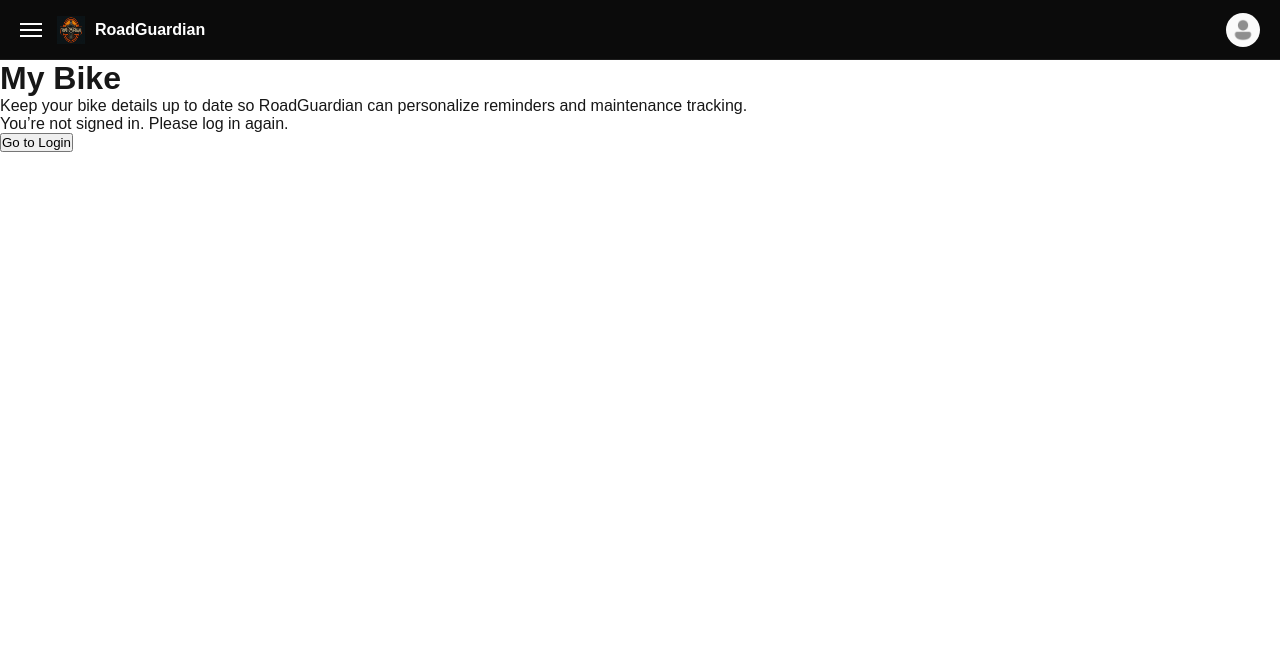
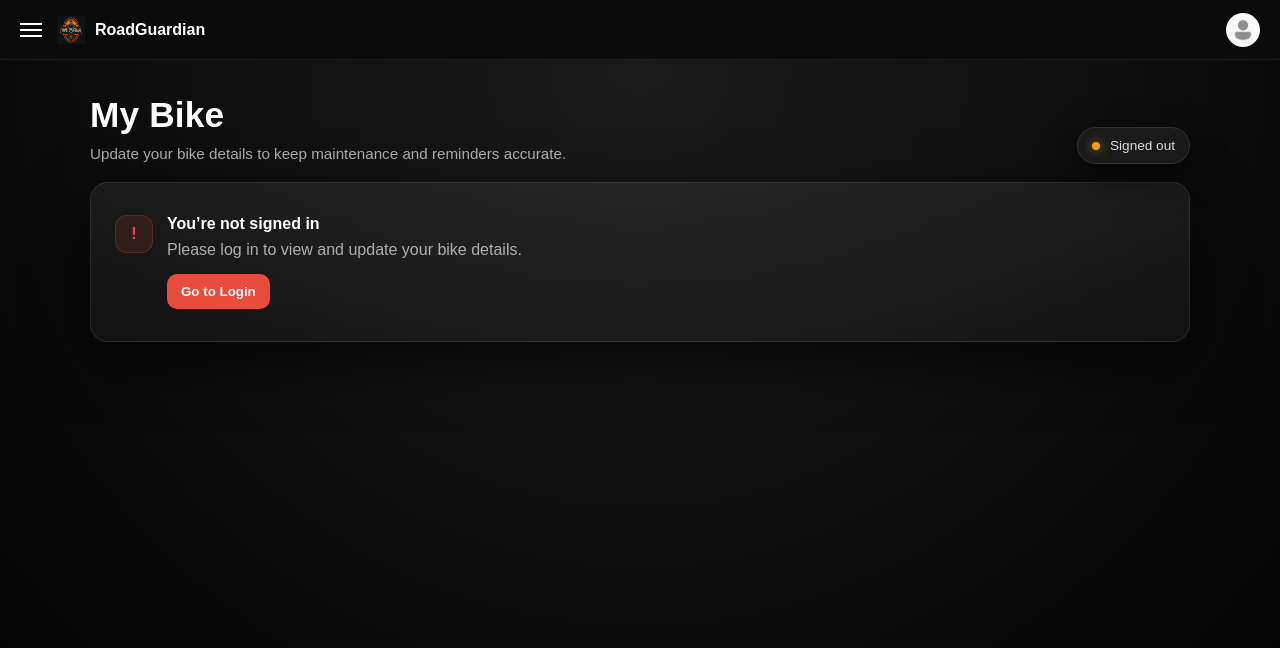
Before and after one commit to MatasZos/RoadGuardianApp, a Next.js app: page /mybike in a window 1280 px wide. Shown: the top 648 px of the page. Built offline with nearby package versions, Linux system fonts and the light colour scheme; no server answers.

Commit message:
Update page.js

```diff
--- a/src/app/mybike/page.js
+++ b/src/app/mybike/page.js
@@ -9,7 +9,7 @@ export default function MyBikePage() {
   const router = useRouter();
   const { data: session, status } = useSession();
 
-  const [loading, setLoading] = useState(true);
+  const [loadingBike, setLoadingBike] = useState(true);
   const [saving, setSaving] = useState(false);
 
   const [form, setForm] = useState({
@@ -23,11 +23,12 @@ export default function MyBikePage() {
     if (status === "loading") return;
 
     if (status === "unauthenticated") {
-      setLoading(false);
+      setLoadingBike(false);
       return;
     }
 
     const fetchBike = async () => {
+      setLoadingBike(true);
       try {
         const res = await fetch("/api/mybike", { method: "GET" });
         const data = await res.json();
@@ -45,7 +46,7 @@ export default function MyBikePage() {
       } catch (err) {
         console.error("Fetch bike error:", err);
       } finally {
-        setLoading(false);
+        setLoadingBike(false);
       }
     };
 
@@ -83,101 +84,121 @@ export default function MyBikePage() {
     }
   };
 
-  const showAuthWarning = status === "unauthenticated";
+  const unauthenticated = status === "unauthenticated";
 
   return (
     <>
       <Navbar />
 
-      <div className="min-h-screen bg-black text-white px-6 py-10">
-        <div className="max-w-3xl mx-auto">
-          <h1 className="text-3xl font-bold mb-2">My Bike</h1>
-          <p className="text-white/60 mb-8">
-            Keep your bike details up to date so RoadGuardian can personalize reminders
-            and maintenance tracking.
+      <div style={styles.page}>
+        <div style={styles.container}>
+          <div style={styles.header}>
+            <div>
+              <h1 style={styles.title}>My Bike</h1>
+              <p style={styles.subtitle}>
+                Update your bike details to keep maintenance and reminders accurate.
               </p>
+            </div>
 
-          <div className="bg-white/5 border border-white/10 rounded-xl p-6 space-y-5">
-            {status === "loading" || loading ? (
-              <p className="text-white/70">Loading bike details...</p>
-            ) : showAuthWarning ? (
-              <div className="space-y-3">
-                <p className="text-red-400">You’re not signed in. Please log in again.</p>
-                <button
-                  onClick={() => router.push("/login")}
-                  className="px-6 py-3 rounded-lg bg-orange-500 hover:bg-orange-600 transition"
-                >
+            <div style={styles.accountPill}>
+              <span style={styles.dot} />
+              <span style={styles.accountText}>
+                {unauthenticated
+                  ? "Signed out"
+                  : `Signed in as: ${session?.user?.email || ""}`}
+              </span>
+            </div>
+          </div>
+
+          <div style={styles.card}>
+            {status === "loading" || loadingBike ? (
+              <div style={styles.loading}>
+                <div style={styles.skeletonTitle} />
+                <div style={styles.skeletonLine} />
+                <div style={styles.skeletonLine} />
+                <div style={{ ...styles.skeletonLine, width: "70%" }} />
+              </div>
+            ) : unauthenticated ? (
+              <div style={styles.empty}>
+                <div style={styles.emptyIcon}>!</div>
+                <div>
+                  <div style={styles.emptyTitle}>You’re not signed in</div>
+                  <div style={styles.emptyText}>
+                    Please log in to view and update your bike details.
+                  </div>
+                  <button style={styles.primaryBtn} onClick={() => router.push("/login")}>
                     Go to Login
                   </button>
                 </div>
+              </div>
             ) : (
               <>
-                <p className="text-white/50 text-sm">
-                  Signed in as: {session?.user?.email}
+                <div style={styles.cardHeader}>
+                  <div>
+                    <h2 style={styles.cardTitle}>Bike Details</h2>
+                    <p style={styles.cardHint}>
+                      This information can be used across RoadGuardian (maintenance, reminders, etc.).
                     </p>
+                  </div>
 
-                <div>
-                  <label className="block text-sm text-white/70 mb-2">
-                    Bike (Make + Model)
-                  </label>
+                  <button
+                    onClick={handleSave}
+                    disabled={saving}
+                    style={{
+                      ...styles.saveBtn,
+                      ...(saving ? styles.saveBtnDisabled : {}),
+                    }}
+                  >
+                    {saving ? "Saving..." : "Save Changes"}
+                  </button>
+                </div>
+
+                <div style={styles.grid}>
+                  <div style={{ gridColumn: "1 / -1" }}>
+                    <label style={styles.label}>Bike (Make + Model)</label>
                     <input
                       name="motorbike"
                       value={form.motorbike}
                       onChange={handleChange}
-                    placeholder="e.g. Yamaha MT-07"
-                    className="w-full rounded-lg bg-black border border-white/15 px-4 py-3 outline-none focus:border-white/30"
+                      placeholder="e.g. Kawasaki Ninja 1000SX"
+                      style={styles.input}
                     />
                   </div>
 
-                <div className="grid grid-cols-1 md:grid-cols-2 gap-5">
                   <div>
-                    <label className="block text-sm text-white/70 mb-2">
-                      Year
-                    </label>
+                    <label style={styles.label}>Year</label>
                     <input
                       name="bikeYear"
                       value={form.bikeYear}
                       onChange={handleChange}
-                      placeholder="e.g. 2021"
-                      className="w-full rounded-lg bg-black border border-white/15 px-4 py-3 outline-none focus:border-white/30"
+                      placeholder="e.g. 2022"
+                      style={styles.input}
                     />
                   </div>
 
                   <div>
-                    <label className="block text-sm text-white/70 mb-2">
-                      Current Mileage (km)
-                    </label>
+                    <label style={styles.label}>Current Mileage (km)</label>
                     <input
                       name="bikeMileage"
                       value={form.bikeMileage}
                       onChange={handleChange}
                       placeholder="e.g. 18450"
-                      className="w-full rounded-lg bg-black border border-white/15 px-4 py-3 outline-none focus:border-white/30"
+                      style={styles.input}
                     />
                   </div>
-                </div>
 
-                <div>
-                  <label className="block text-sm text-white/70 mb-2">
-                    Notes
-                  </label>
+                  <div style={{ gridColumn: "1 / -1" }}>
+                    <label style={styles.label}>Notes</label>
                     <textarea
                       name="bikeNotes"
                       value={form.bikeNotes}
                       onChange={handleChange}
                       placeholder="e.g. New tyres fitted Jan 2026, chain replaced, etc."
-                    rows={4}
-                    className="w-full rounded-lg bg-black border border-white/15 px-4 py-3 outline-none focus:border-white/30 resize-none"
+                      rows={5}
+                      style={styles.textarea}
                     />
                   </div>
-
-                <button
-                  onClick={handleSave}
-                  disabled={saving}
-                  className="w-full md:w-auto px-6 py-3 rounded-lg bg-orange-500 hover:bg-orange-600 transition disabled:opacity-60"
-                >
-                  {saving ? "Saving..." : "Save Bike Details"}
-                </button>
+                </div>
               </>
             )}
           </div>
@@ -186,3 +207,186 @@ export default function MyBikePage() {
     </>
   );
 }
+
+const styles = {
+  page: {
+    minHeight: "100vh",
+    background: "radial-gradient(circle at top, #1a1a1a, #000)",
+    color: "#fff",
+    padding: "35px 18px",
+  },
+  container: {
+    maxWidth: "1100px",
+    margin: "0 auto",
+  },
+  header: {
+    display: "flex",
+    alignItems: "flex-end",
+    justifyContent: "space-between",
+    gap: "18px",
+    marginBottom: "18px",
+  },
+  title: {
+    margin: 0,
+    fontSize: "2.2rem",
+    fontWeight: 800,
+    letterSpacing: "0.2px",
+  },
+  subtitle: {
+    marginTop: "8px",
+    marginBottom: 0,
+    color: "rgba(255,255,255,0.65)",
+    fontSize: "0.95rem",
+    lineHeight: 1.4,
+  },
+  accountPill: {
+    display: "flex",
+    alignItems: "center",
+    gap: "10px",
+    padding: "10px 14px",
+    borderRadius: "999px",
+    background: "rgba(255,255,255,0.06)",
+    border: "1px solid rgba(255,255,255,0.10)",
+    boxShadow: "0 12px 35px rgba(0,0,0,0.55)",
+    whiteSpace: "nowrap",
+  },
+  dot: {
+    width: "8px",
+    height: "8px",
+    borderRadius: "999px",
+    background: "#f39c12",
+    boxShadow: "0 0 12px rgba(243,156,18,0.6)",
+  },
+  accountText: {
+    fontSize: "0.85rem",
+    color: "rgba(255,255,255,0.85)",
+  },
+  card: {
+    background: "linear-gradient(180deg, rgba(255,255,255,0.06), rgba(255,255,255,0.03))",
+    border: "1px solid rgba(255,255,255,0.10)",
+    borderRadius: "18px",
+    padding: "22px",
+    boxShadow: "0 18px 60px rgba(0,0,0,0.60)",
+    overflow: "hidden",
+  },
+  cardHeader: {
+    display: "flex",
+    alignItems: "center",
+    justifyContent: "space-between",
+    gap: "14px",
+    paddingBottom: "16px",
+    borderBottom: "1px solid rgba(255,255,255,0.08)",
+    marginBottom: "18px",
+  },
+  cardTitle: {
+    margin: 0,
+    fontSize: "1.25rem",
+    fontWeight: 800,
+    letterSpacing: "0.2px",
+  },
+  cardHint: {
+    margin: "6px 0 0 0",
+    fontSize: "0.9rem",
+    color: "rgba(255,255,255,0.6)",
+    lineHeight: 1.4,
+  },
+  saveBtn: {
+    padding: "10px 14px",
+    borderRadius: "10px",
+    border: "none",
+    background: "#f39c12",
+    color: "#000",
+    fontWeight: 800,
+    cursor: "pointer",
+    boxShadow: "0 12px 30px rgba(243,156,18,0.25)",
+  },
+  saveBtnDisabled: {
+    opacity: 0.65,
+    cursor: "not-allowed",
+  },
+  grid: {
+    display: "grid",
+    gridTemplateColumns: "1fr 1fr",
+    gap: "14px",
+  },
+  label: {
+    display: "block",
+    marginBottom: "8px",
+    fontSize: "0.85rem",
+    color: "rgba(255,255,255,0.75)",
+  },
+  input: {
+    width: "100%",
+    padding: "12px 12px",
+    borderRadius: "12px",
+    border: "1px solid rgba(255,255,255,0.12)",
+    background: "rgba(0,0,0,0.35)",
+    color: "#fff",
+    outline: "none",
+    fontSize: "0.95rem",
+  },
+  textarea: {
+    width: "100%",
+    padding: "12px 12px",
+    borderRadius: "12px",
+    border: "1px solid rgba(255,255,255,0.12)",
+    background: "rgba(0,0,0,0.35)",
+    color: "#fff",
+    outline: "none",
+    fontSize: "0.95rem",
+    resize: "none",
+  },
+  loading: {
+    padding: "8px 2px",
+  },
+  skeletonTitle: {
+    height: "16px",
+    width: "180px",
+    borderRadius: "10px",
+    background: "rgba(255,255,255,0.08)",
+    marginBottom: "14px",
+  },
+  skeletonLine: {
+    height: "12px",
+    width: "100%",
+    borderRadius: "10px",
+    background: "rgba(255,255,255,0.06)",
+    marginBottom: "10px",
+  },
+  empty: {
+    display: "flex",
+    gap: "14px",
+    alignItems: "flex-start",
+    padding: "10px 2px",
+  },
+  emptyIcon: {
+    width: "38px",
+    height: "38px",
+    borderRadius: "12px",
+    background: "rgba(231,76,60,0.12)",
+    border: "1px solid rgba(231,76,60,0.25)",
+    display: "flex",
+    alignItems: "center",
+    justifyContent: "center",
+    color: "#e74c3c",
+    fontWeight: 900,
+  },
+  emptyTitle: {
+    fontWeight: 900,
+    marginBottom: "6px",
+  },
+  emptyText: {
+    color: "rgba(255,255,255,0.65)",
+    marginBottom: "12px",
+    lineHeight: 1.4,
+  },
+  primaryBtn: {
+    padding: "10px 14px",
+    borderRadius: "10px",
+    border: "none",
+    background: "#e74c3c",
+    color: "#fff",
+    fontWeight: 800,
+    cursor: "pointer",
+  },
+};
```
Lines whose indentation alone changed are shown as unchanged.
